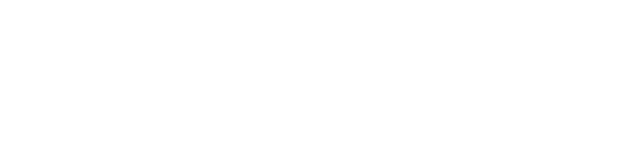
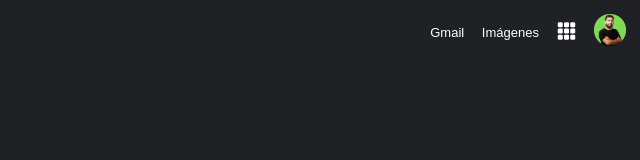
Before and after one commit to angelfacundotorres/reto02.github.io, a plain HTML site: page index.html in a window 1280 px wide. Shown: the whole page, without its empty margins (640-1280 px from the left). Drawn offline with nearby package versions, Linux system fonts and the light colour scheme.

Commit message:
aparentemente el nav esta listo

```diff
--- a/index.html
+++ b/index.html
@@ -1,12 +1,33 @@
 <!DOCTYPE html>
 <html lang="en">
-<head>
-    <meta charset="UTF-8">
-    <meta name="viewport" content="width=device-width, initial-scale=1.0">
-    <link rel="stylesheet" href="style.css">
+  <head>
+    <meta charset="UTF-8" />
+    <meta name="viewport" content="width=device-width, initial-scale=1.0" />
+    <link rel="stylesheet" href="style.css" />
+    <!-- LINKEO CON BOOTSTRAP ICONS -->
+    <link
+      rel="stylesheet"
+      href="https://cdn.jsdelivr.net/npm/bootstrap-icons@1.10.5/font/bootstrap-icons.css"
+    />
     <title>Document</title>
-</head>
-<body>
+  </head>
+  <body>
+    <header>
+      <nav>
+        <ul>
+          <li><a href="" class="itemsNav">Gmail</a></li>
+          <li><a href="" class="itemsNav">Imágenes</a></li>
+          <li>
+            <span>
+              <i class="bi bi-grid-3x3-gap-fill itemsNav iconoChocolate"></i>
+            </span>
+          </li>
+          <li><img src="/img/perfilRedondoVerde.png" alt="Foto usuario" class="userImg" /></li>
+        </ul>
+      </nav>
+    </header>
+    <section></section>
+    <footer></footer>
     <script src="main.js"></script>
-</body>
+  </body>
 </html>
--- a/style.css
+++ b/style.css
@@ -0,0 +1,100 @@
+body{
+    margin: 0px;
+    padding: 0px;
+    background-color: #202124;
+}
+header{
+    display: flex;
+    height: 46px;
+    justify-content: flex-end;
+    padding-bottom: 10px;
+}
+ul{
+    width: 400px;
+    display: flex;
+    list-style: none;
+    justify-content: space-around;
+    margin: 8px 5px 0px 0px;
+}
+header nav ul li a{
+    text-decoration: none;
+    color: #FFFFFF;
+    font-size: 13px;
+    font-family: Arial, Helvetica, sans-serif;
+}
+header nav ul li a:hover{
+    text-decoration: underline;
+}
+.iconoChocolate{
+    font-size: 20px;
+    cursor: pointer;
+    color: #FFFFFF;
+}
+.userImg{
+    cursor: pointer;
+    width: 32px;
+    height: 32px;
+}
+header nav ul{
+    /* display: flex;
+    justify-content: space-around; */
+    align-items: center;
+    height: 48px;
+    width: 253.59px;
+    box-sizing: border-box;
+}
+
+
+
+
+
+
+/* body{
+    margin: 0px;
+    padding: 0px;
+    font-family: Arial, Helvetica, sans-serif;
+    font-size: 14px;
+}
+header{
+    height: 60px;
+    display: flex;
+    justify-content: flex-end;
+    align-items: center;
+}
+header nav{
+
+    list-style: none;
+    display: flex;
+    flex-direction: row;
+    justify-content: space-between;
+}
+header nav li a{
+    color: rgba(0,0,0,.87);
+    text-decoration: none;
+}
+header nav li a:hover{
+    text-decoration: underline;
+}
+.itemsNav{
+    margin-right: 2vh ;
+}
+.iconoChocolate{
+    font-size: large;
+    color: #5f6163;
+}
+.btnAcceder{
+    background-color: #1a73e8;
+    font-size: 14px;
+    letter-spacing: .25px;
+    line-height: 16px;
+    margin-left: 10px;
+    margin-right: 8px;
+    min-width: 96px;
+    padding: 9px 23px;
+    text-align: center;
+    vertical-align: middle;
+    border-radius: 4px;
+    box-sizing: border-box;
+    color: white;
+}
+ */
```
Also changed, not shown: img/google-lens-2.png (added), img/google-voice.png (added), img/logogoogle.png (added), img/perfilRedondoVerde.png (added), img/recent.png (added).
